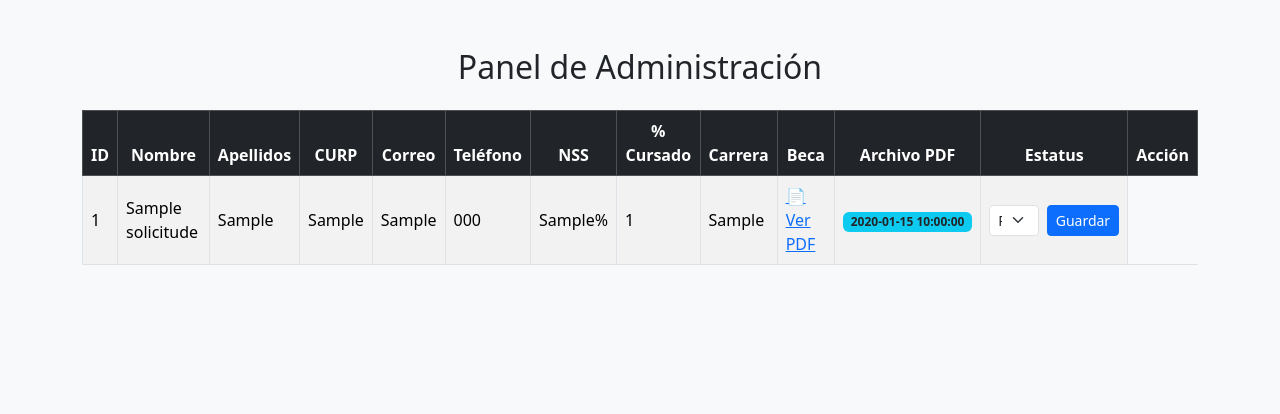
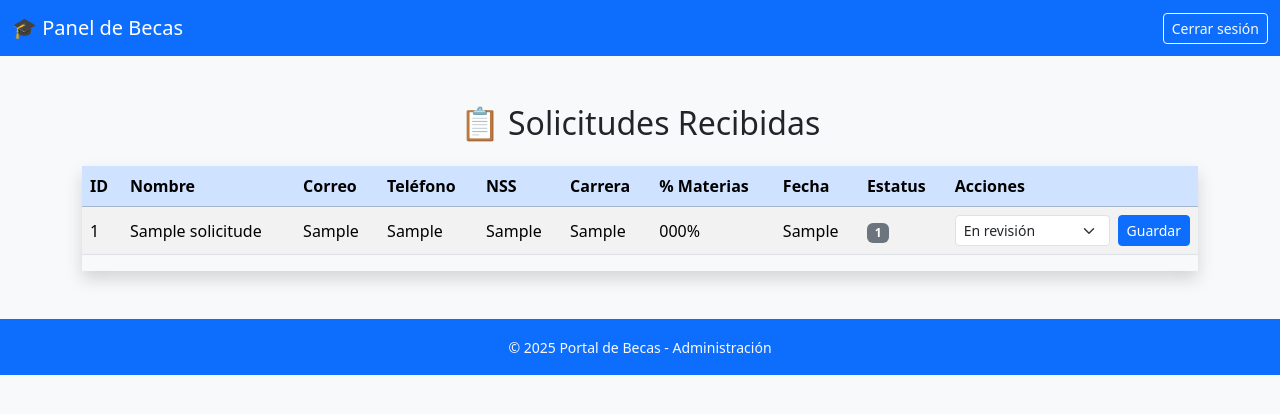
Before and after one commit to IYRH/becas_portal, a Flask app: page /admin/panel in a window 1280 px wide. Shown: the top 414 px of the page. Run offline with Flask 3, Linux system fonts and the light colour scheme; the visitor is signed in with stand-in values (Sample User, id 1); tables that the repository leaves empty hold one stand-in row (values such as "Sample post").

Commit message:
mejorando visualmente el panel de administrador

```diff
--- a/templates/admin_panel.html
+++ b/templates/admin_panel.html
@@ -3,38 +3,46 @@
 <head>
   <meta charset="UTF-8">
   <meta name="viewport" content="width=device-width, initial-scale=1.0">
-  <title>Panel de Administración</title>
+  <title>Panel del Administrador - Becas</title>
   <link href="https://cdn.jsdelivr.net/npm/bootstrap@5.3.3/dist/css/bootstrap.min.css" rel="stylesheet">
 </head>
 <body class="bg-light">
 
+<!-- Navbar -->
+<nav class="navbar navbar-expand-lg navbar-dark bg-primary">
+  <div class="container-fluid">
+    <a class="navbar-brand" href="#">🎓 Panel de Becas</a>
+    <div class="d-flex">
+      <a href="{{ url_for('admin.logout') }}" class="btn btn-outline-light btn-sm">Cerrar sesión</a>
+    </div>
+  </div>
+</nav>
+
 <div class="container my-5">
-  <h2 class="text-center mb-4">Panel de Administración</h2>
+
+  <h2 class="mb-4 text-center">📋 Solicitudes Recibidas</h2>
 
   {% with messages = get_flashed_messages() %}
     {% if messages %}
-      <div class="alert alert-success text-center">{{ messages[0] }}</div>
+      <div class="alert alert-info text-center">{{ messages[0] }}</div>
     {% endif %}
   {% endwith %}
 
   {% if solicitudes %}
-    <div class="table-responsive">
-      <table class="table table-bordered table-striped align-middle">
-        <thead class="table-dark text-center">
+  <div class="table-responsive shadow">
+    <table class="table table-striped table-hover align-middle">
+      <thead class="table-primary">
         <tr>
           <th>ID</th>
           <th>Nombre</th>
-            <th>Apellidos</th>
-            <th>CURP</th>
           <th>Correo</th>
           <th>Teléfono</th>
           <th>NSS</th>
-            <th>% Cursado</th>
           <th>Carrera</th>
-            <th>Beca</th>
-            <th>Archivo PDF</th>
+          <th>% Materias</th>
+          <th>Fecha</th>
           <th>Estatus</th>
-            <th>Acción</th>
+          <th>Acciones</th>
         </tr>
       </thead>
       <tbody>
@@ -45,27 +53,25 @@
           <td>{{ s[2] }}</td>
           <td>{{ s[3] }}</td>
           <td>{{ s[4] }}</td>
-            <td>{{ s[5] }}</td>
-            <td>{{ s[6] }}%</td>
-            <td>{{ s[7] }}</td>
+          <td>{{ s[6] }}</td>
+          <td>{{ s[5] }}%</td>
           <td>{{ s[8] }}</td>
           <td>
-              {% if s[9] %}
-                <a href="{{ url_for('static', filename=s[9].replace('static/', '')) }}" target="_blank">📄 Ver PDF</a>
-              {% else %}
-                —
-              {% endif %}
+            <span class="badge
+              {% if s[7] == 'Aprobada' %}bg-success
+              {% elif s[7] == 'Rechazada' %}bg-danger
+              {% else %}bg-secondary{% endif %}">
+              {{ s[7] }}
+            </span>
           </td>
-            <td class="text-center"><span class="badge bg-info text-dark">{{ s[11] }}</span></td>
           <td>
             <form action="{{ url_for('admin.actualizar', id=s[0]) }}" method="POST" class="d-flex gap-2">
-                <select name="estatus" class="form-select form-select-sm">
-                  <option value="Recibida" {% if s[11]=='Recibida' %}selected{% endif %}>Recibida</option>
-                  <option value="En revisión" {% if s[11]=='En revisión' %}selected{% endif %}>En revisión</option>
-                  <option value="Aprobada" {% if s[11]=='Aprobada' %}selected{% endif %}>Aprobada</option>
-                  <option value="Rechazada" {% if s[11]=='Rechazada' %}selected{% endif %}>Rechazada</option>
+              <select name="estatus" class="form-select form-select-sm" required>
+                <option value="En revisión" {% if s[7] == 'En revisión' %}selected{% endif %}>En revisión</option>
+                <option value="Aprobada" {% if s[7] == 'Aprobada' %}selected{% endif %}>Aprobada</option>
+                <option value="Rechazada" {% if s[7] == 'Rechazada' %}selected{% endif %}>Rechazada</option>
               </select>
-                <button class="btn btn-primary btn-sm" type="submit">Guardar</button>
+              <button class="btn btn-sm btn-primary">Guardar</button>
             </form>
           </td>
         </tr>
@@ -74,9 +80,13 @@
     </table>
   </div>
   {% else %}
-    <p class="text-center">No hay solicitudes registradas aún.</p>
+    <p class="text-center mt-4">No hay solicitudes registradas aún.</p>
   {% endif %}
 </div>
 
+<footer class="bg-primary text-light text-center py-3 mt-5">
+  <small>© 2025 Portal de Becas - Administración</small>
+</footer>
+
 </body>
 </html>
```
Lines whose indentation alone changed are shown as unchanged.
